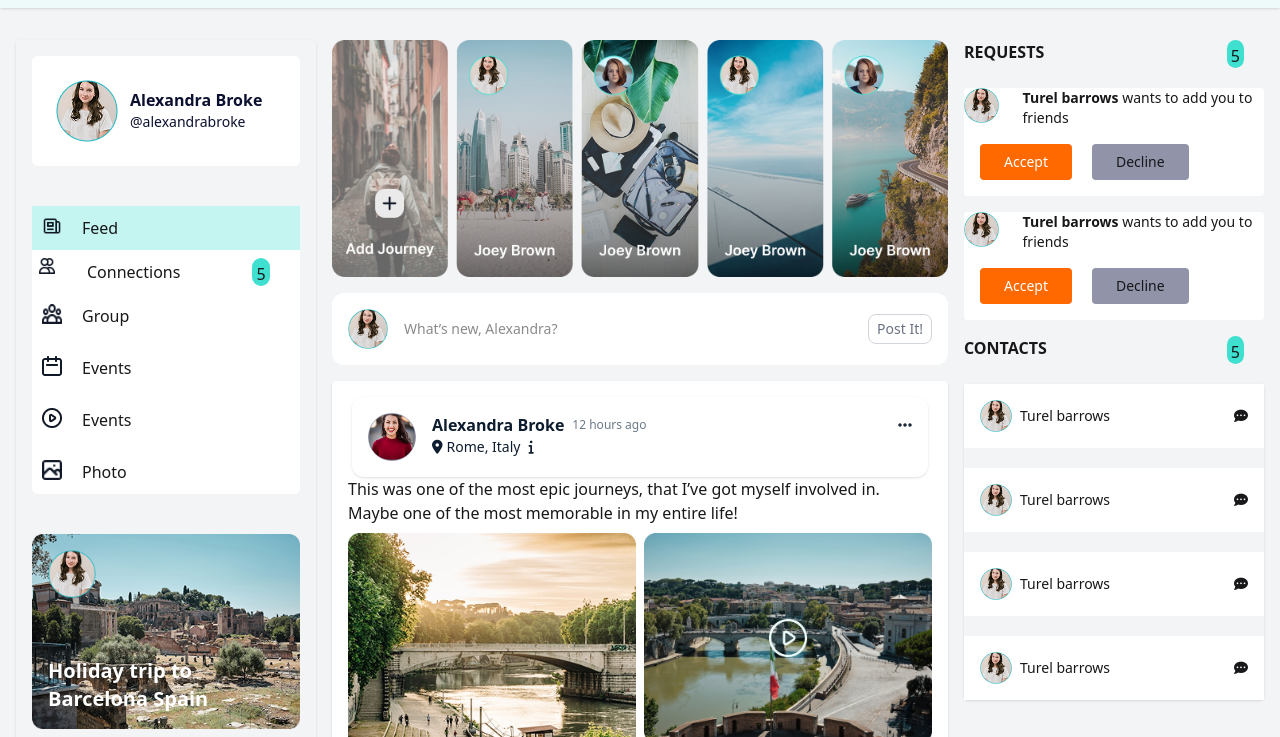
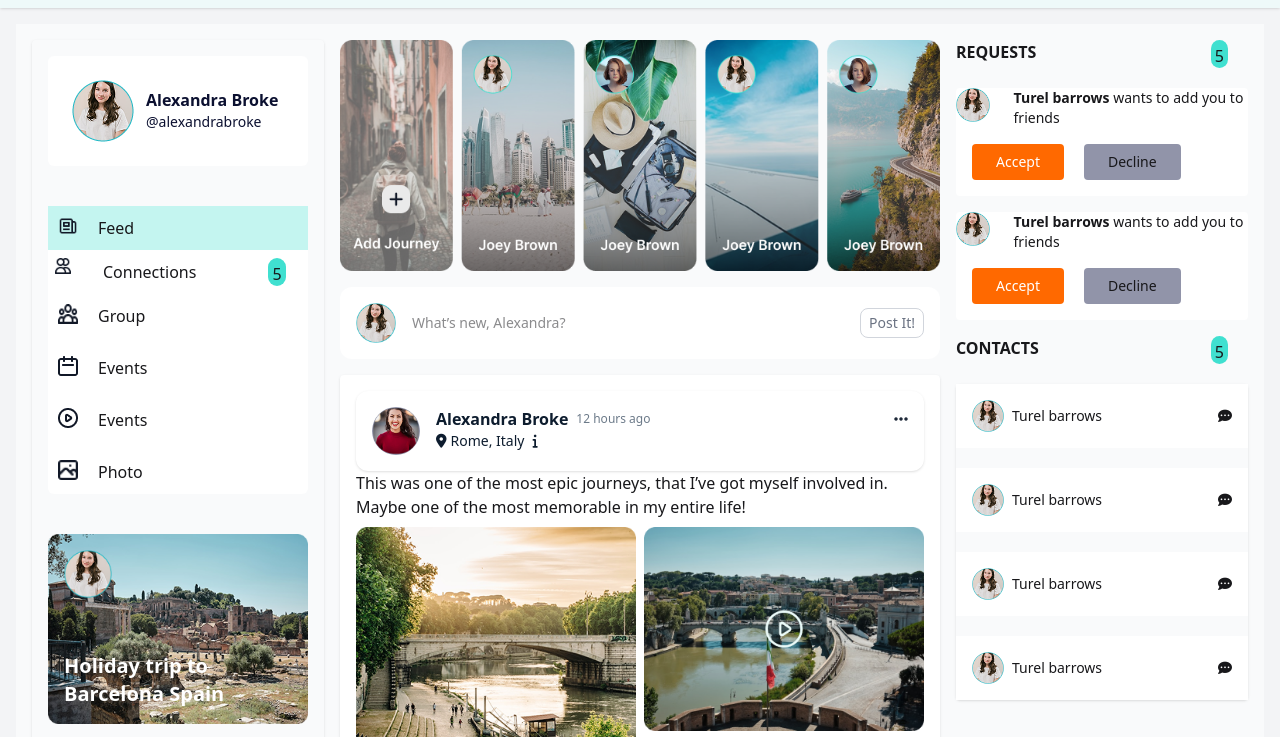
Before and after one commit to Topan-Roy/Home-Facebook-layout, a plain HTML site: page index.html in a window 1280 px wide. Shown: the part 56-793 px from the top of the page. Drawn offline with nearby package versions, Linux system fonts and the light colour scheme.

Commit message:
added complect

```diff
--- a/index.html
+++ b/index.html
@@ -31,7 +31,7 @@
 
 
     <div class=" max-w-screen-xl mx-auto p-4">
-    <main class="grid grid-cols-1 md:grid-cols-3 lg:grid-cols-12 gap-4 mt-4">
+    <main class="grid grid-cols-1 md:grid-cols-3 xl:grid-cols-12 gap-4 p-4 bg-gray-50 min-h-screen">
       <!-- Sidebar -->
       <aside class="xl:col-span-3  p-4 rounded shadow space-y-10">
         <div class=" flex gap-3 p-[24px] bg-white rounded-md">
```
